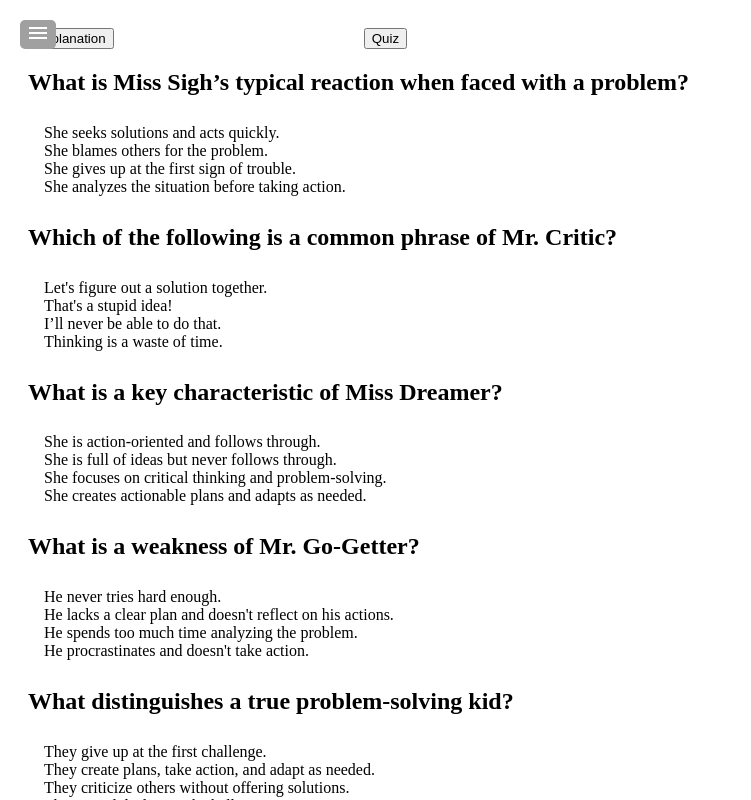
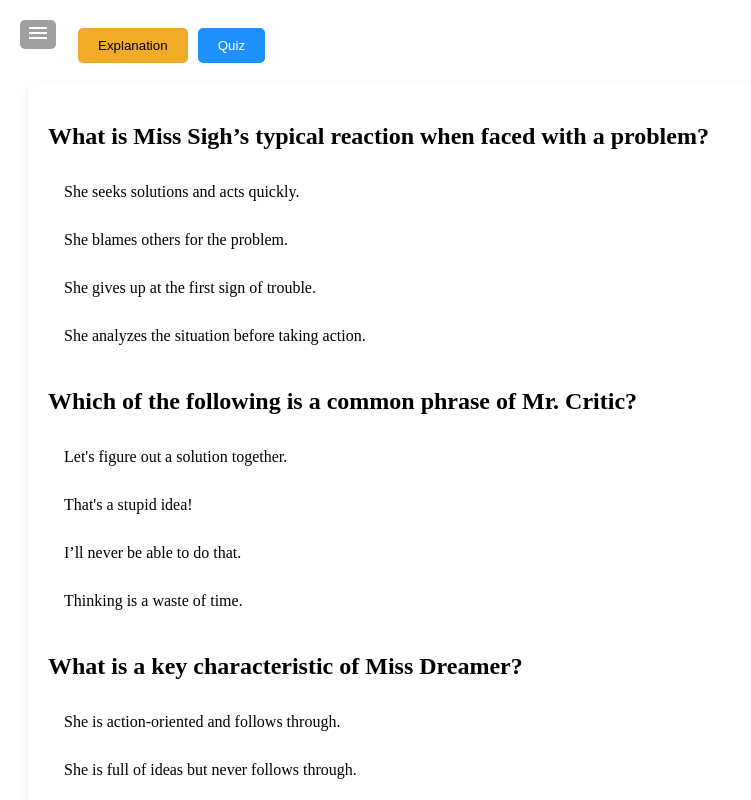
Before and after one commit to ShaikhYusuf/probsolv, an Angular app: page / in a window 1280 px wide. Both pictures are taken after a click on the button "Quiz". Shown: the top 800 px of the page, without its empty margins (0-751 px from the left). Built offline with nearby package versions, Linux system fonts and the light colour scheme.

Commit message:
Fixing Quiz CSS

```diff
--- a/src/app/app.component.css
+++ b/src/app/app.component.css
@@ -1,14 +1,11 @@
-/*this is final code*/
 /* Basic container styling */
 .container {
   position: relative;
-  /* To allow positioning the dropdown on top of other content */
 }
 
 /* Menu button styles */
 .menu-btn {
   background-color: #a0a0a0;
-  /* New background color for the button */
   color: white;
   border: none;
   cursor: pointer;
@@ -16,30 +13,24 @@
   top: 20px;
   left: 20px;
   z-index: 15;
-  /* Ensure it appears above other content */
   border-radius: 5px;
-  /* Rounded corners */
 }
 
 .menu-btn:hover {
   background-color: #606060;
-  /* Darker shade on hover */
 }
 
 /* Dropdown Menu Styles */
 .dropdown-menu {
   position: fixed;
   top: 60px;
-  /* Position the dropdown below the button */
   left: 20px;
   background-color: #909090;
-  /* Darker background for the menu */
   color: white;
   width: 250px;
   border-radius: 8px;
   box-shadow: 0 4px 8px rgba(0, 0, 0, 0.2);
   z-index: 10;
-  /* Make sure it's above other content */
   padding: 10px;
   height: 200px;
   overflow: auto;
@@ -71,7 +62,24 @@
   transition: margin-left 0.3s ease;
 }
 
-/* Styling for active menu (if desired) */
-.main-content .active {
-  margin-left: 250px;
+/* Tabs section */
+.tabs-section {
+  display: flex;
+  margin-bottom: 20px;
+  margin-left: 50px;
 }
+
+.tab-button {
+  margin-right: 10px;
+  padding: 10px 20px;
+  border: none;
+  border-radius: 5px;
+  cursor: pointer;
+  background-color: rgb(241, 171, 41);
+  color: black;
+}
+
+.tab-button.active {
+  background-color: dodgerblue;
+  color: white;
+}
--- a/src/app/app.component.html
+++ b/src/app/app.component.html
@@ -16,12 +16,14 @@
   <!-- Main Content Section -->
   <div class="main-content">
     <div class="tabs-section">
-      <button *ngFor="let tab of tabs" [class.active]="activeTab === tab" (click)="setActiveTab(tab)"
+      <button
+        *ngFor="let tab of tabs"
+        [class.active]="activeTab === tab"
+        (click)="setActiveTab(tab)"
         class="tab-button">
         {{ tab }}
       </button>
     </div>
-
     <router-outlet></router-outlet>
   </div>
 </div>
--- a/src/app/app.component.ts
+++ b/src/app/app.component.ts
@@ -8,15 +8,14 @@ import { MatIconModule } from '@angular/material/icon';
   selector: 'app-root',
   imports: [RouterOutlet, RouterModule, CommonModule, MatListModule, MatIconModule],
   templateUrl: './app.component.html',
-  styleUrl: './app.component.css'
+  styleUrls: ['./app.component.css'],
 })
 export class AppComponent {
+  title = 'probsolve';
+  isMenuActive = false; // Initialize menu visibility
+  activeTab = 'Explanation'; // Default active tab
+  selectedMenuItem: any = null; // Track selected menu item for submenu display
 
-  title = 'probsolve';
-  isMenuActive = false;  // Initialize menu visibility
-  activeTab = 'Explanation'; // Default active tab (Explanation)
-
-  selectedMenuItem: any = null; // Track selected menu item for submenu display
   menuItems = [
     { name: 'Problem-Solving Kids and Company', url: '', quiz: 'quiz/1' },
     { name: 'Problem Solving', url: './les2', quiz: 'quiz/2' },
@@ -46,31 +45,25 @@ export class AppComponent {
     this.selectedMenuItem = this.menuItems[0];
   }
 
-  toggleMenu() {
+  toggleMenu(): void {
     this.isMenuActive = !this.isMenuActive;
   }
 
-  // Close menu on selecting a menu item
-  selectMenuItem(item: any) {
+  selectMenuItem(item: any): void {
     this.selectedMenuItem = this.selectedMenuItem === item ? null : item;
     this.isMenuActive = false;
   }
 
-  setActiveTab(tab: string) {
+  setActiveTab(tab: string): void {
     this.activeTab = tab;
 
     if (this.selectedMenuItem) {
-      if (this.activeTab === 'Explanation') {
-        this.router.navigate([this.selectedMenuItem.url]); // Navigate to the 'url' of selected item
-      } else if (this.activeTab === 'Quiz') {
-        if (this.selectedMenuItem.quiz) {
-          this.router.navigate([this.selectedMenuItem.quiz]); // Navigate to the 'quiz' URL of selected item
-        }
-      }
+      const route = this.activeTab === 'Explanation' ? this.selectedMenuItem.url : this.selectedMenuItem.quiz;
+      if (route) this.router.navigate([route]);
     }
   }
 
-  getRouterLink(item: any) {
+  getRouterLink(item: any): string {
     return item.url;
   }
 }
--- a/src/app/quiz/quiz.component.css
+++ b/src/app/quiz/quiz.component.css
@@ -1,87 +1,68 @@
 /* General Layout */
-.container {
-    display: flex;
-    width: 100%;
-    height: 100vh;
-    overflow: visible; /* Prevent clipping */
+.quiz-container {
+  max-width: 100%;
+  margin: auto;
+  padding: 20px;
+  background-color: #fff;
+  border-radius: 8px;
+  box-shadow: 0 4px 8px rgba(0, 0, 0, 0.1);
 }
 
-  .sidebar {
-    height: 100%;
-    width: 250px;
-    transition: width 0.3s ease;
-    padding: 10px 0;
-    overflow-y: auto;  /* Allow for scrolling */
+.quiz-item {
+  margin-bottom: 20px;
 }
 
-  .sidebar.collapsed {
-    width: 60px;
+.quiz-item h2 {
+  font-size: 1.5rem;
+  margin-bottom: 10px;
 }
 
-  .sidebar button {
-    border: none;
+.mat-list-item {
   cursor: pointer;
   padding: 10px;
-    font-size: 16px;
-    background-color: #007bff;
-    color: #ffffff;
-    font-size: 16px;
-    font-weight: bold;
-    padding: 10px 20px;
-    border-radius: 8px;
-    /* box-shadow: 0px 4px 6px rgba(0, 0, 0, 0.1);  */
-  }
-
-  .sidebar button:hover {
-    background-color: green;
-  }
-
-  .content {
-    flex: 1;
-    padding: 20px;
-    background-color: #f4f4f4;
-    overflow-y: auto;
-  }
-
-  /* Submenu styling */
-  .submenu {
-    margin-left: 20px;
-    padding-left: 10px;
-  }
-
-  /* List item styling */
-  .mdc-list-item.mdc-list-item--with-one-line {
-    height: auto !important; /* Allow the list item to expand */
-  }
-  .mat-nav-list .mat-list-item {
-    display: flex;
-    align-items: center;
-  }
-
-  .mat-nav-list .mat-list-item mat-icon {
-    cursor: pointer;
-    margin-right: 10px;
+  border-radius: 4px;
+  box-shadow: 0 4px 8px rgba(0, 0, 0, 0.1);
+  transition: background-color 0.3s;
 }
 
 .mat-list-item:hover {
-    overflow: visible;
-    white-space: normal; /* Allow text to wrap */
+  background-color: #f0f0f0;
 }
 
-  .mat-list-item:hover {
-    white-space: normal; /* Allow full content display on hover */
-    overflow: visible; /* Ensure content is not clipped */
-    background-color: #f0f0f0; /* Optional: add background color on hover for better visibility */
+.highlight {
+  background-color: #ffeb3b;
+  box-shadow: 0 4px 8px rgba(0, 0, 0, 0.1);;
 }
 
-
-  .sidebar {
-    height: 100%;
-    width: 250px;
-    transition: width 0.3s ease;
-    background-color: lightgray;
+.correct {
+  background-color: #c8e6c9;
 }
 
-  .sidebar.collapsed {
-    width: 60px;
+.incorrect {
+  background-color: #ffcdd2;
 }
+
+.button-container {
+  display: flex;
+  justify-content: center;
+  margin-top: 20px;
+}
+
+.custom-button {
+  background-color: #007bff;
+  color: #fff;
+  padding: 10px 20px;
+  border-radius: 4px;
+  font-size: 1rem;
+  cursor: pointer;
+  transition: background-color 0.3s;
+}
+
+.custom-button:hover {
+  background-color: #0056b3;
+}
+
+.custom-button:disabled {
+  background-color: #ccc;
+  cursor: not-allowed;
+}
--- a/src/app/quiz/quiz.component.html
+++ b/src/app/quiz/quiz.component.html
@@ -2,16 +2,23 @@
   <div *ngFor="let quiz of quizzes" class="quiz-item">
     <h2>{{ quiz.question }}</h2>
     <mat-list>
-        <mat-list-item *ngFor="let option of quiz.options; let i = index" [ngClass]="getClass(quiz.id, i + 1)"
-          (click)="selectOption(quiz.id, i + 1)">
+      <mat-list-item
+        *ngFor="let option of quiz.options; let i = index"
+        [ngClass]="getClass(quiz.id, i + 1)"
+        (click)="selectOption(quiz.id, i + 1)"
+      >
         {{ option }}
       </mat-list-item>
     </mat-list>
   </div>
-    <!-- HTML -->
   <div class="button-container">
-      <button mat-raised-button class="custom-button" (click)="submitAnswers()">Submit</button>
+    <button
+      mat-raised-button
+      class="custom-button"
+      (click)="submitAnswers()"
+      [disabled]="submitted"
+    >
+      Submit
+    </button>
   </div>
-
-
 </div>
--- a/src/app/quiz/quiz.component.ts
+++ b/src/app/quiz/quiz.component.ts
@@ -8,7 +8,7 @@ import { MatListModule } from '@angular/material/list';
   selector: 'app-quiz',
   imports: [CommonModule, MatListModule],
   templateUrl: './quiz.component.html',
-  styleUrl: './quiz.component.css'
+  styleUrl: './quiz.component.css',
 })
 export class QuizComponent {
   quizzes: any[] = [];
@@ -16,9 +16,10 @@ export class QuizComponent {
   submitted = false;
   lessonId!: number;
 
-  constructor(private http: HttpClient, private route: ActivatedRoute) { }
+  constructor(private http: HttpClient, private route: ActivatedRoute) {}
+
   ngOnInit(): void {
-    this.route.params.subscribe(params => {
+    this.route.params.subscribe((params) => {
       this.lessonId = +params['lessonId'];
       this.loadQuizzes(this.lessonId);
     });
@@ -26,14 +27,14 @@ export class QuizComponent {
 
   loadQuizzes(lessonId: number): void {
     const url = `./lesson${lessonId}.json`;
-    this.http.get<any[]>(url).subscribe(
-      data => {
+    this.http.get<any[]>(url).subscribe({
+      next: (data) => {
         this.quizzes = data;
       },
-      error => {
+      error: (error) => {
         console.error('Error loading quiz data:', error);
-      }
-    );
+      },
+    });
   }
 
   selectOption(quizId: number, optionIndex: number): void {
@@ -43,6 +44,10 @@ export class QuizComponent {
   }
 
   submitAnswers(): void {
+    if (Object.keys(this.selectedAnswers).length < this.quizzes.length) {
+      alert('Please answer all the questions before submitting.');
+      return;
+    }
     this.submitted = true;
   }
 
@@ -51,17 +56,18 @@ export class QuizComponent {
       return this.selectedAnswers[quizId] === optionIndex ? 'highlight' : '';
     }
 
-    const isCorrect = this.quizzes.find(quiz => quiz.id === quizId)?.answer === optionIndex;
+    const quiz = this.quizzes.find((quiz) => quiz.id === quizId);
+    if (!quiz) return '';
+
+    const isCorrect = quiz.answer === optionIndex;
     const isSelected = this.selectedAnswers[quizId] === optionIndex;
 
     if (isCorrect) {
       return 'correct';
     } else if (isSelected) {
       return 'incorrect';
-    } else if (optionIndex === this.quizzes.find(quiz => quiz.id === quizId)?.answer) {
-      return 'correct-answer';
+    } else {
+      return '';
     }
-
-    return '';
   }
 }
```
Lines whose indentation alone changed are shown as unchanged.
